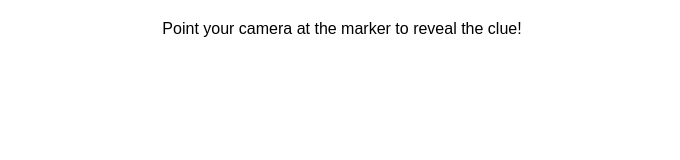
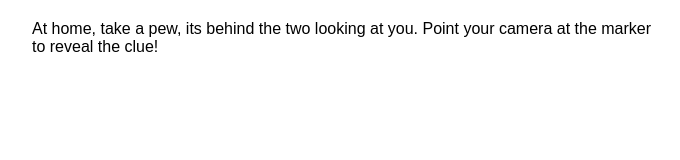
Before and after one commit to myownmelody/ar-clue, a plain HTML site: page index.html in a window 1280 px wide. Shown: the whole page, without its empty margins (298-978 px from the left). Drawn offline with Linux system fonts and the light colour scheme.

Commit message:
updated clue text

```diff
--- a/index.html
+++ b/index.html
@@ -19,7 +19,7 @@
     </style>
 </head>
 <body>
-    <div id="instructions">Point your camera at the marker to reveal the clue!</div>
+    <div id="instructions">At home, take a pew, its behind the two looking at you. Point your camera at the marker to reveal the clue!</div>
     <a-scene embedded arjs='trackingMethod: best;'>
         <a-marker preset="custom" type="pattern" url="phone.png">
             <a-text value="clue text" position="0 0.5 0" scale="1 1 1"></a-text>
```
